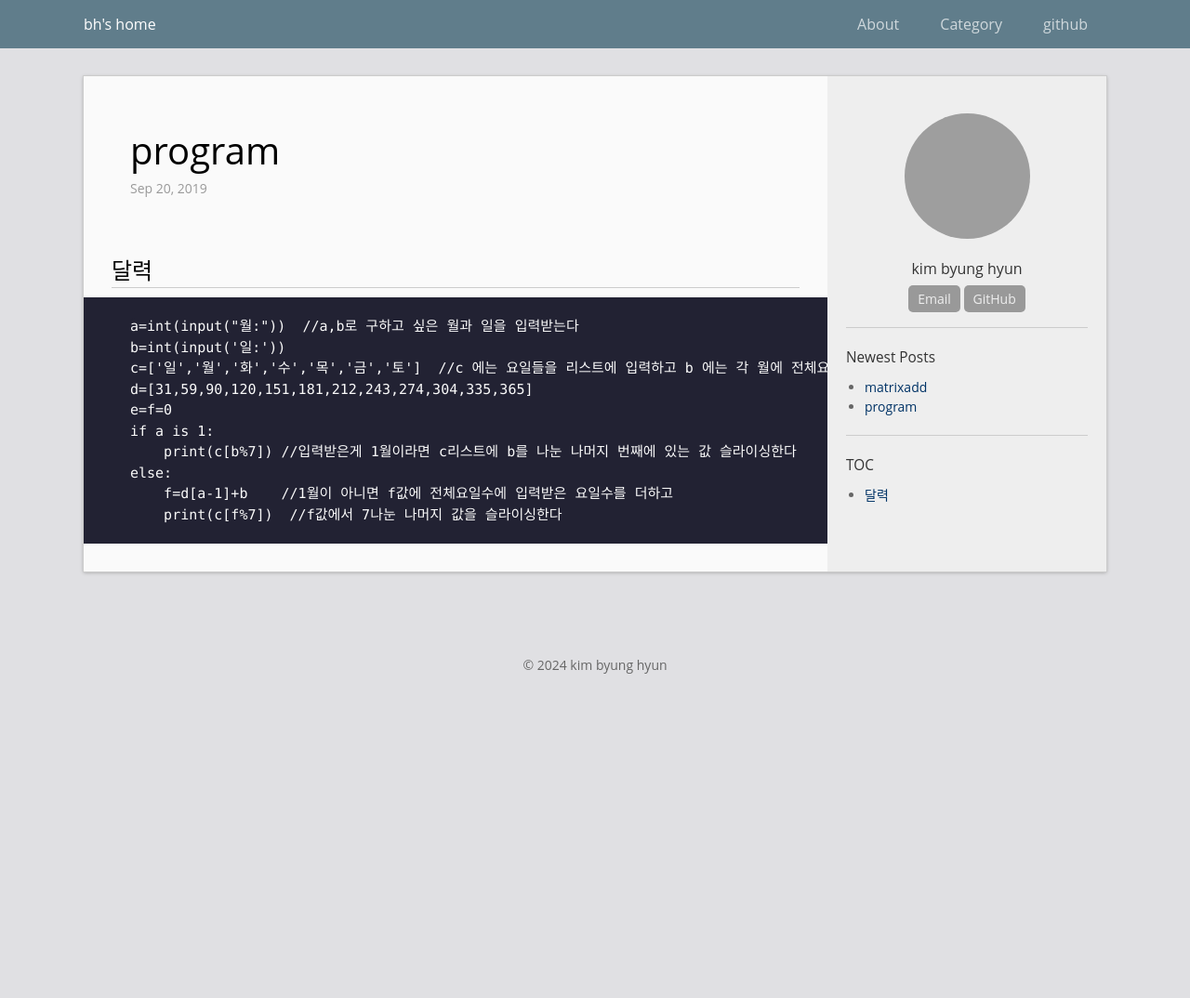
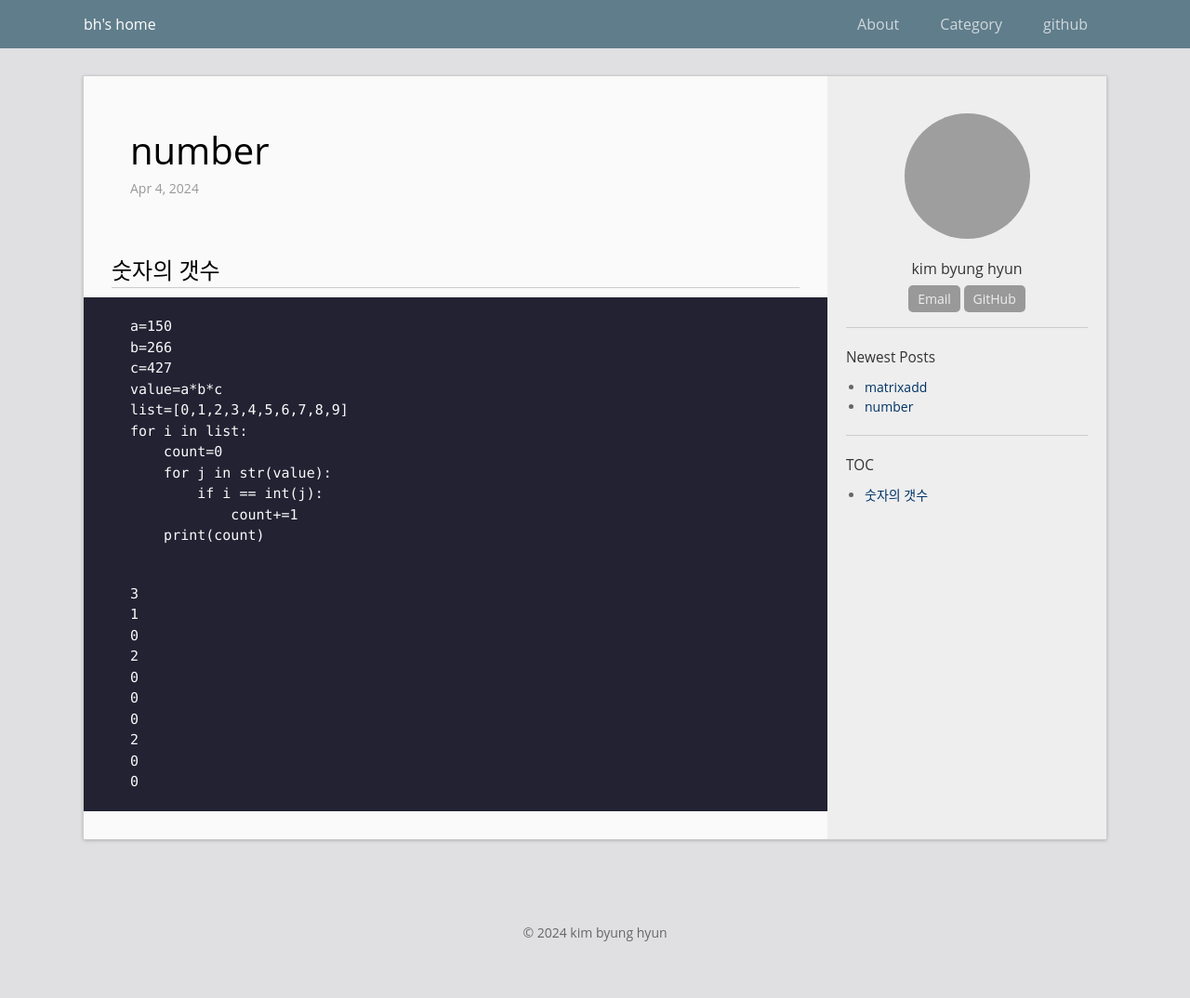
Before and after one commit to bh6366632/bh6366632.github.com, a Jekyll site: the page built from _posts/2019-09-21-달력.md, in a window 1280 px wide. Shown: the whole page at 93% size. Built offline with Jekyll 4.4.1, drawn with Linux system fonts in a browser that asks for light colours; before the commit the page ends 900 px from its top, so only the background shows below that; grey boxes are pictures that could not be loaded.

Commit message:
Update 2019-09-21-달력.md

````diff
--- a/_posts/2019-09-21-달력.md
+++ b/_posts/2019-09-21-달력.md
@@ -1,23 +1,37 @@
 ---
 layout: post
-title:  "program"
-date:   2019-09-20 07:00
-categories: jekyll
-permalink: /archivers/test
+title:  "number"
+date:   2024-04-04 07:00
+categories: PYTHON
+permalink: /archivers/number
 ---
 
-# 달력
+# 숫자의 갯수
 
 
 ```ptchon
-a=int(input("월:"))  //a,b로 구하고 싶은 월과 일을 입력받는다
-b=int(input('일:'))
-c=['일','월','화','수','목','금','토']  //c 에는 요일들을 리스트에 입력하고 b 에는 각 월에 전체요일을 입력한다.
-d=[31,59,90,120,151,181,212,243,274,304,335,365]
-e=f=0
-if a is 1:
-    print(c[b%7]) //입력받은게 1월이라면 c리스트에 b를 나눈 나머지 번째에 있는 값 슬라이싱한다
-else:
-    f=d[a-1]+b    //1월이 아니면 f값에 전체요일수에 입력받은 요일수를 더하고
-    print(c[f%7])  //f값에서 7나눈 나머지 값을 슬라이싱한다
+a=150
+b=266
+c=427
+value=a*b*c
+list=[0,1,2,3,4,5,6,7,8,9]
+for i in list:
+    count=0
+    for j in str(value):
+        if i == int(j):
+            count+=1
+    print(count)
 ```
+
+```
+3
+1
+0
+2
+0
+0
+0
+2
+0
+0
+```
````
